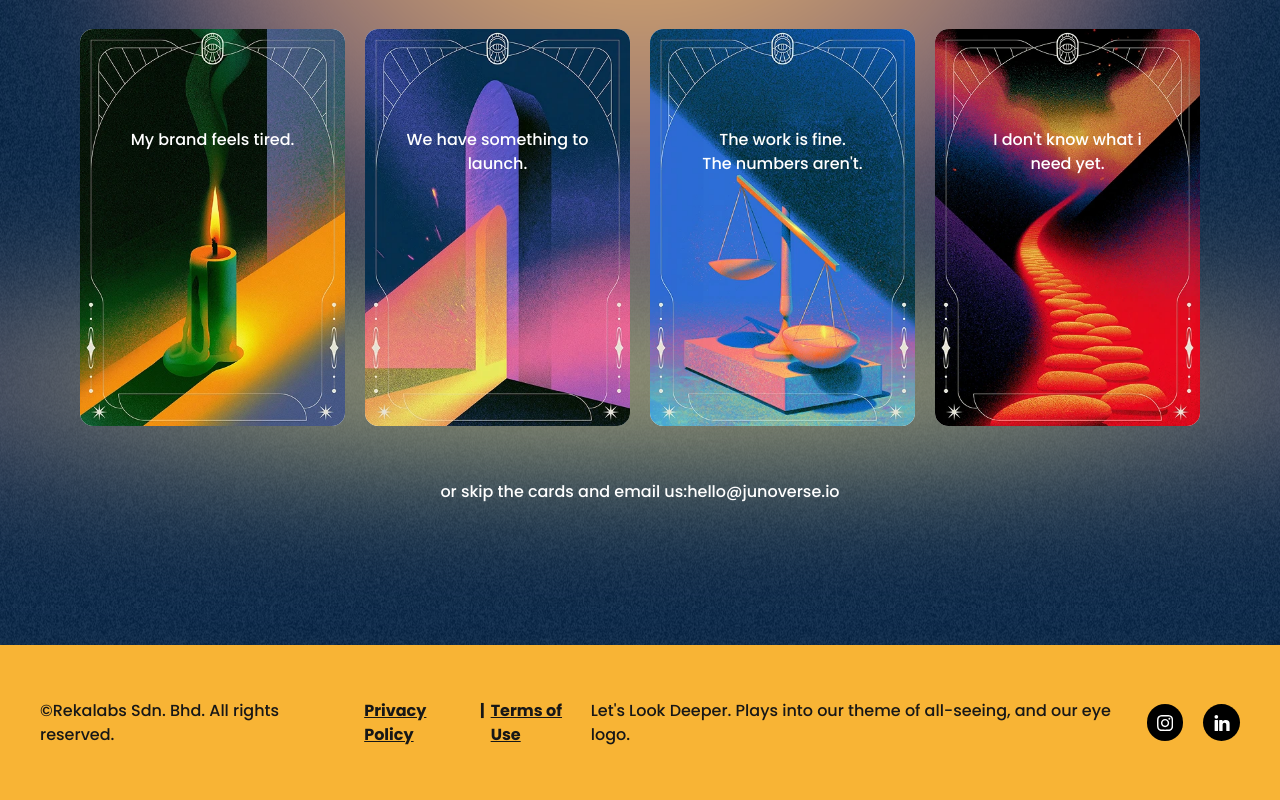
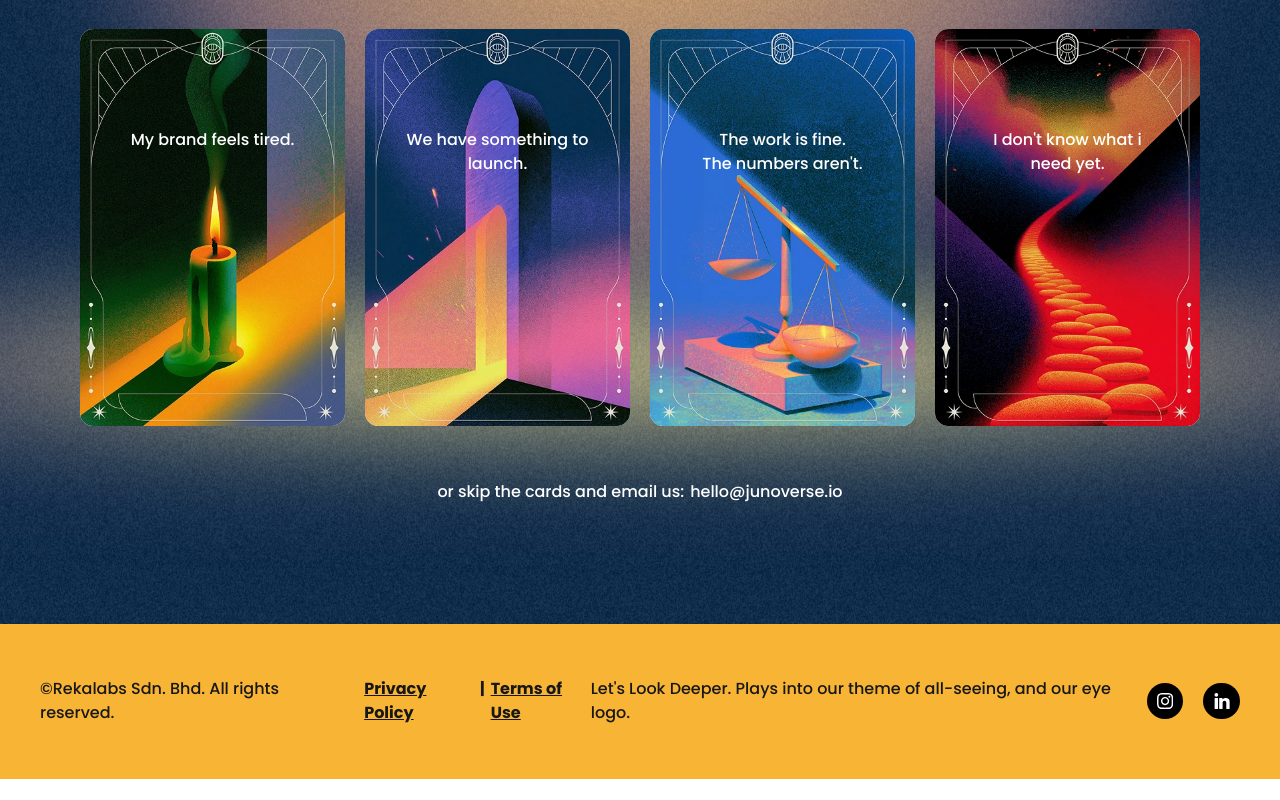
Before and after one commit to JunoVerse-Web/website, a Next.js app: page / in a window 1280 px wide. Shown: the part 2422-3222 px from the top of the page. After the commit the page ends 3201 px from the top, so only its background shows below. Built offline with nearby package versions, Linux system fonts and the light colour scheme.

Commit message:
homepage styling amendments

```diff
--- a/app/components/pages/homepage/decision-section.tsx
+++ b/app/components/pages/homepage/decision-section.tsx
@@ -20,11 +20,11 @@ export default function DecisionSection({ content }: { content: HomePage }) {
 			{/* Background Decor */}
 			<span
 				data-background="top"
-				className="absolute top-0 left-0 right-0 translate-y-[-50%] w-[85%] h-auto aspect-square rounded-full z-0 blur-[80px]"
+				className="absolute top-0 left-0 right-0 translate-y-[-50%] w-[85%] h-auto aspect-square rounded-full"
 			></span>
 			<span
 				data-background="bottom"
-				className="absolute bottom-[22%] left-[12.5%] right-0 translate-x-[-25%] w-[150%] h-[15%] rounded-[100%] z-0 blur-[80px]"
+				className="absolute bottom-[22%] left-[12.5%] right-0 translate-x-[-25%] w-[150%] h-[15%] rounded-[100%]"
 			></span>
 
 			{/* Top Content */}
@@ -86,11 +86,11 @@ export default function DecisionSection({ content }: { content: HomePage }) {
 			</div>
 
 			{/* Bottom CTA Line */}
-			<div className="relative z-10 flex items-center justify-center">
-				<p className="text-white">{ctaDescription}</p>
+			<div className="relative z-10 flex items-center justify-center gap-1.5">
+				<p className="text-white mb-0!">{ctaDescription}</p>
 				<a
 					href={ctaLink.link}
-					className="text-white"
+					className="text-white mb-0!"
 					target="_blank"
 				>
 					{ctaLink.name}
--- a/app/globals.css
+++ b/app/globals.css
@@ -34,6 +34,7 @@ section {
 	overflow: hidden;
 }
 
+/* Background Grained Effect */
 section[data-section="home-hero"]:before,
 section[data-section="decision"]:before {
 	content: "";
@@ -43,7 +44,7 @@ section[data-section="decision"]:before {
 	position: absolute;
 	opacity: 0.1;
 	animation: animateGrain 8s steps(5) infinite;
-	z-index: 0;
+	z-index: 1;
 	pointer-events: none;
 	top: 0;
 	bottom: 0;
@@ -232,6 +233,13 @@ footer > div:first-child > div * {
 
 
 /* Graidents */
+section[data-section="decision"] span[data-background="top"],
+section[data-section="decision"] span[data-background="bottom"] {
+	pointer-events: none;
+	z-index: 0;
+	filter: blur(60px);
+}
+
 section[data-section="decision"] span[data-background="top"] {
 	background: radial-gradient(#F0C16A 0%, #D0A06D 30%, #665679 74%, transparent 100%);
 	margin: auto;
--- a/store.ts
+++ b/store.ts
@@ -5,7 +5,17 @@ type MenuStore = {
     setDark: (dark: boolean) => void;
 };
 
+type PopupFormStore = {
+    open: boolean;
+    setOpen: (open: boolean) => void;
+}
+
 export const useMenuStore = create<MenuStore>((set) => ({
 	dark: true,
     setDark: (dark: boolean) => set({ dark: !dark }),
 }));
+
+export const usePopupFormStore = create<PopupFormStore>((set) => ({
+    open: false,
+    setOpen: (open: boolean) => set({ open: !open }),
+}))
```
